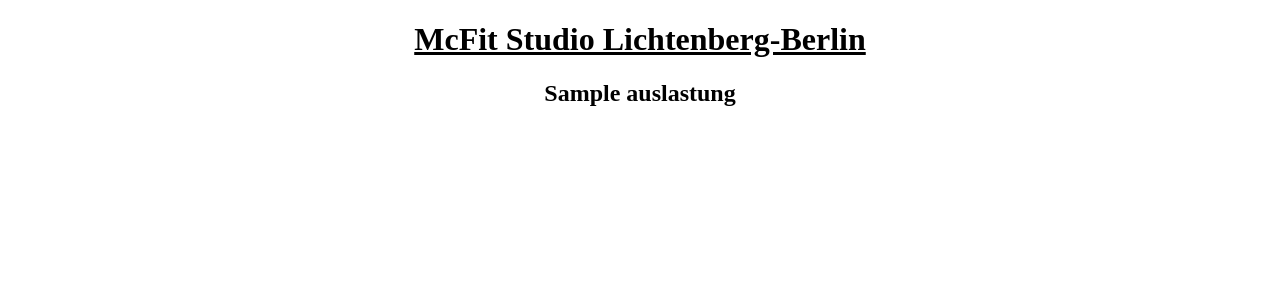
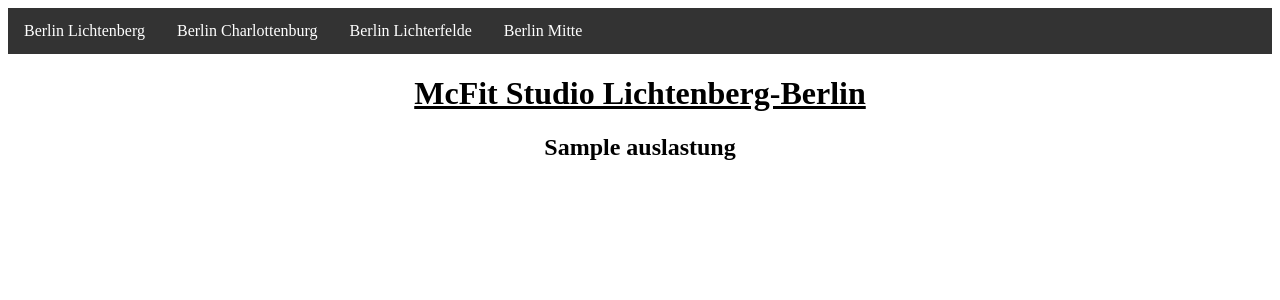
Before and after one commit to lsch0lz/fitnesstudio-auslastung, a Flask app: template app/templates/index.html in a window 1280 px wide. Shown: the top 300 px of the page. Run offline with Flask 2, Linux system fonts and the light colour scheme; the template is opened without the code that fills it: most values are stand-ins (such as "Sample title", 1, 10 or a date in 2020).

Commit message:
added navbar with fitnesscenters

```diff
--- a/app/templates/index.html
+++ b/app/templates/index.html
@@ -2,8 +2,40 @@
 <htm-l lang="en">
 <head>
     <title>Auslastung</title>
+<style>
+ul {
+  list-style-type: none;
+  margin: 0;
+  padding: 0;
+  overflow: hidden;
+  background-color: #333;
+}
+
+li {
+  float: left;
+}
+
+li a {
+  display: block;
+  color: white;
+  text-align: center;
+  padding: 14px 16px;
+  text-decoration: none;
+}
+
+li a:hover {
+  background-color: #111;
+}
+</style>
 </head>
 <body>
+<ul>
+  <li><a class="active" href="#home">Berlin Lichtenberg</a></li>
+  <li><a href="#news">Berlin Charlottenburg</a></li>
+  <li><a href="#contact">Berlin Lichterfelde</a></li>
+  <li><a href="#about">Berlin Mitte</a></li>
+</ul>
+
 <center><h1><u>McFit Studio Lichtenberg-Berlin</u></h1></center>
     <center><h2>{{ var.auslastung }}</h2></center>
 </body>
```
